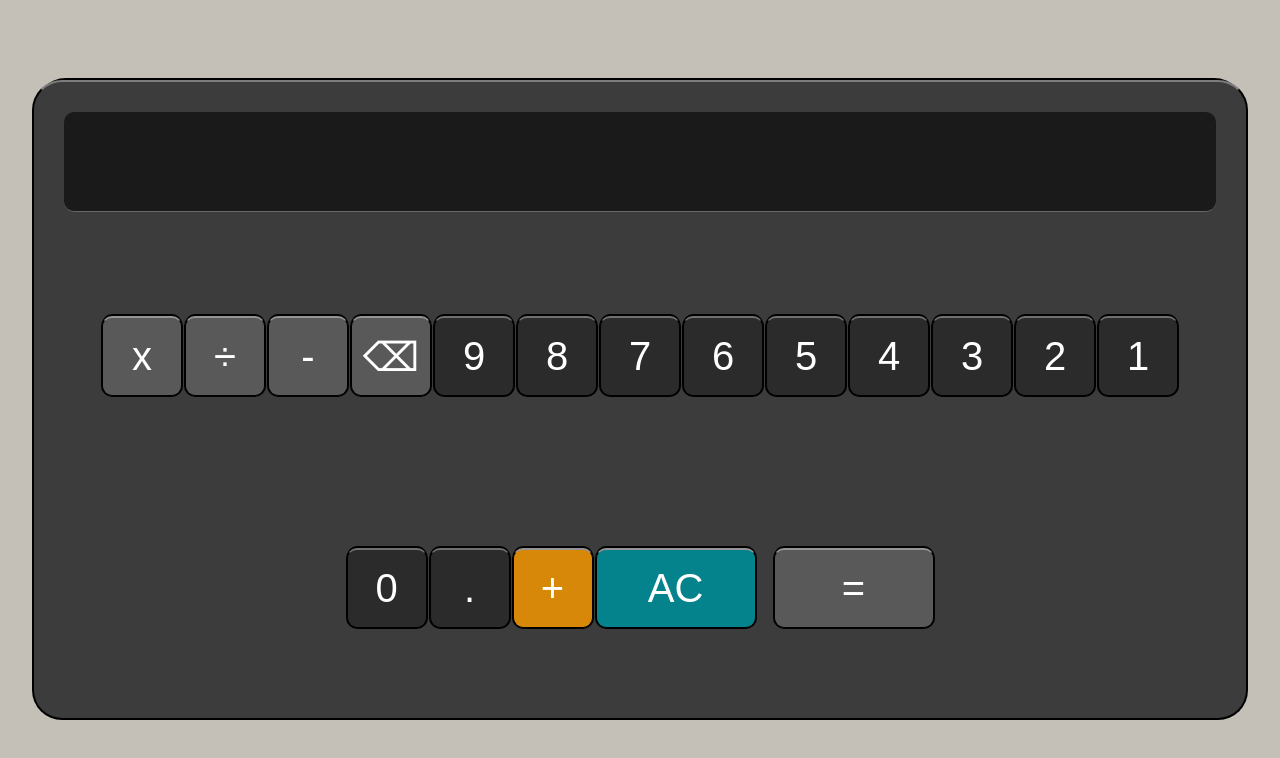
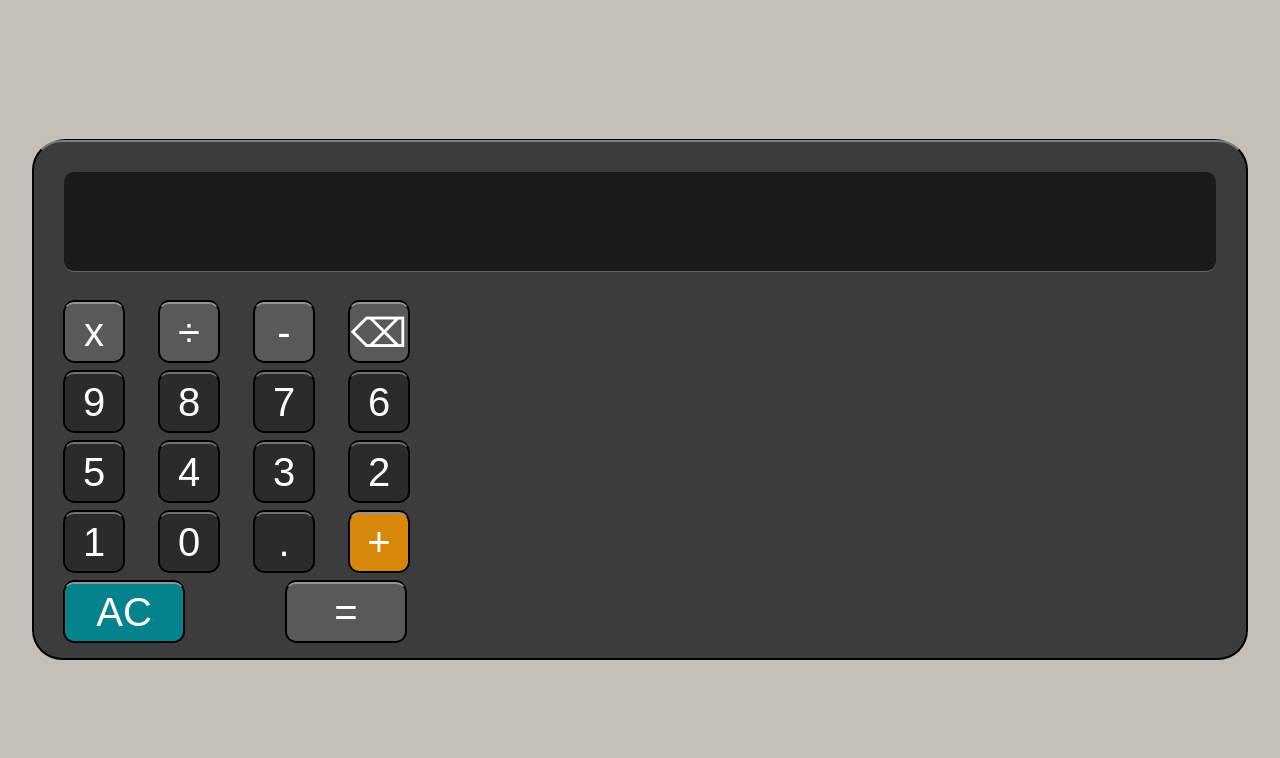
Before and after one commit to RianReisNeiva/Calculadora, a plain HTML site: page index.html in a window 1280 px wide. Drawn offline with Linux system fonts and the light colour scheme.

Commit message:
Update styles.css

```diff
--- a/assets/styles.css
+++ b/assets/styles.css
@@ -14,7 +14,7 @@ body{
 }
 #container{
   position: relative;
-  height: 80vh;
+  height: 65vh;
   width: 95%;
   background-color: #3c3c3c;
   border-top: solid 2px #7c7c7c;
@@ -51,26 +51,19 @@ body{
   text-overflow: ellipsis;
   border-bottom: solid #666666 1.5px;
 }
-.buttons{
+.buttons-number{
   margin-top: 30px;
-  height: 80%;
-  width: 100%;
-  display: flex;
-}
-.buttons-number{
-  display: flex;
-  flex-wrap: wrap;
+  display: grid;
+  grid-template-columns: repeat(4, 85px);
+  gap: 10px;
   height: 100%;
   width: 100%;
-  gap: 3px;
-  align-items: center;
-  justify-content: center;
 }
 .numbers{
   background: #2b2b2b;
   color: #fff;
-  height: 80px;
-  width: 80px;
+  height: 60px;
+  width: 60px;
   font-size: 40px;
   border: solid 1.5px black;
   border-radius: 10px;
@@ -87,8 +80,8 @@ body{
 .operations{
   background: #5a5959;
   color: #fff;
-  height: 80px;
-  width: 80px;
+  height: 60px;
+  width: 60px;
   font-size: 40px;
   border: solid 1.5px black;
   border-top: solid 2px #949494;
@@ -105,8 +98,8 @@ body{
 .functions{
   background: #5a5959;
   color: #fff;
-  height: 80px;
-  width: 80px;
+  height: 60px;
+  width: 60px;
   font-size: 40px;
   border: solid 1.5px black;
   border-radius: 10px;
@@ -124,10 +117,11 @@ body{
   background-color: #d78809;
 }
 #result{
-  width: 160px;
+  width: 120px;
+  margin-left: 127px;
 }
 #clear{
-  width: 160px;
+  width: 120px;
   background-color: #04838d;
-  margin-right: 15px;
+  margin-right: 12px;
 }
```
